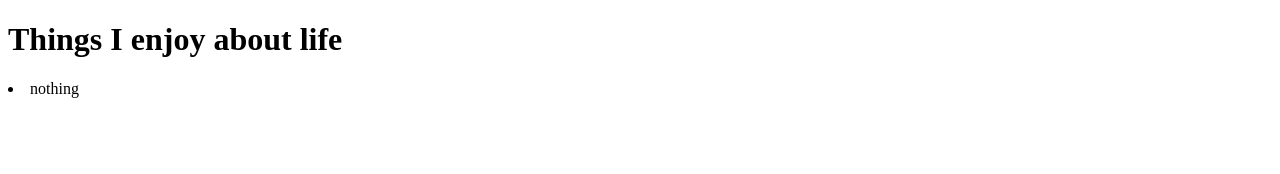
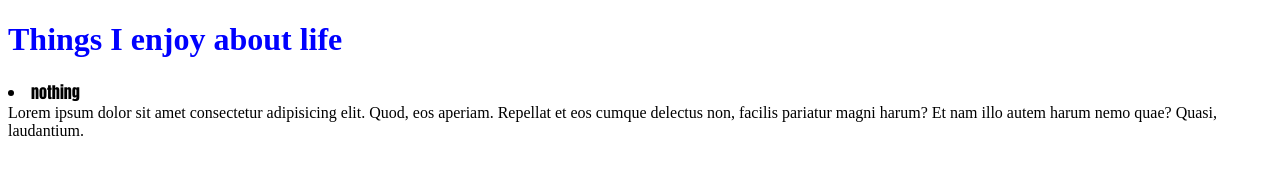
Before and after one commit to jeffeggink/whatever, a plain HTML site: page index.html in a window 1280 px wide. Drawn offline with Linux system fonts and the light colour scheme.

Commit message:
addCssJsFiles

```diff
--- /dev/null
+++ b/assets/css/style.css
@@ -0,0 +1,12 @@
+h1{
+color: blue;
+
+}
+li{
+    font-family: Impact, Haettenschweiler, 'Arial Narrow Bold', sans-serif;
+
+}
+div{
+    display: flex;
+    font-stretch: expanded
+}
--- a/index.html
+++ b/index.html
@@ -9,11 +9,14 @@
         <title></title>
         <meta name="description" content="">
         <meta name="viewport" content="width=device-width, initial-scale=1">
-        <link rel="stylesheet" href="">
+        <link rel="stylesheet" href="../whatever/assets/css/style.css">
     </head>
     <body>
 <h1>Things I enjoy about life</h1>
         <li>nothing</li>
-        <script src="" async defer></script>
+        <div>
+            Lorem ipsum dolor sit amet consectetur adipisicing elit. Quod, eos aperiam. Repellat et eos cumque delectus non, facilis pariatur magni harum? Et nam illo autem harum nemo quae? Quasi, laudantium.
+        </div>
+        <script src="javascript.js" async defer></script>
     </body>
 </html>
```
Also changed, not shown: assets/css/reset.css (added).
